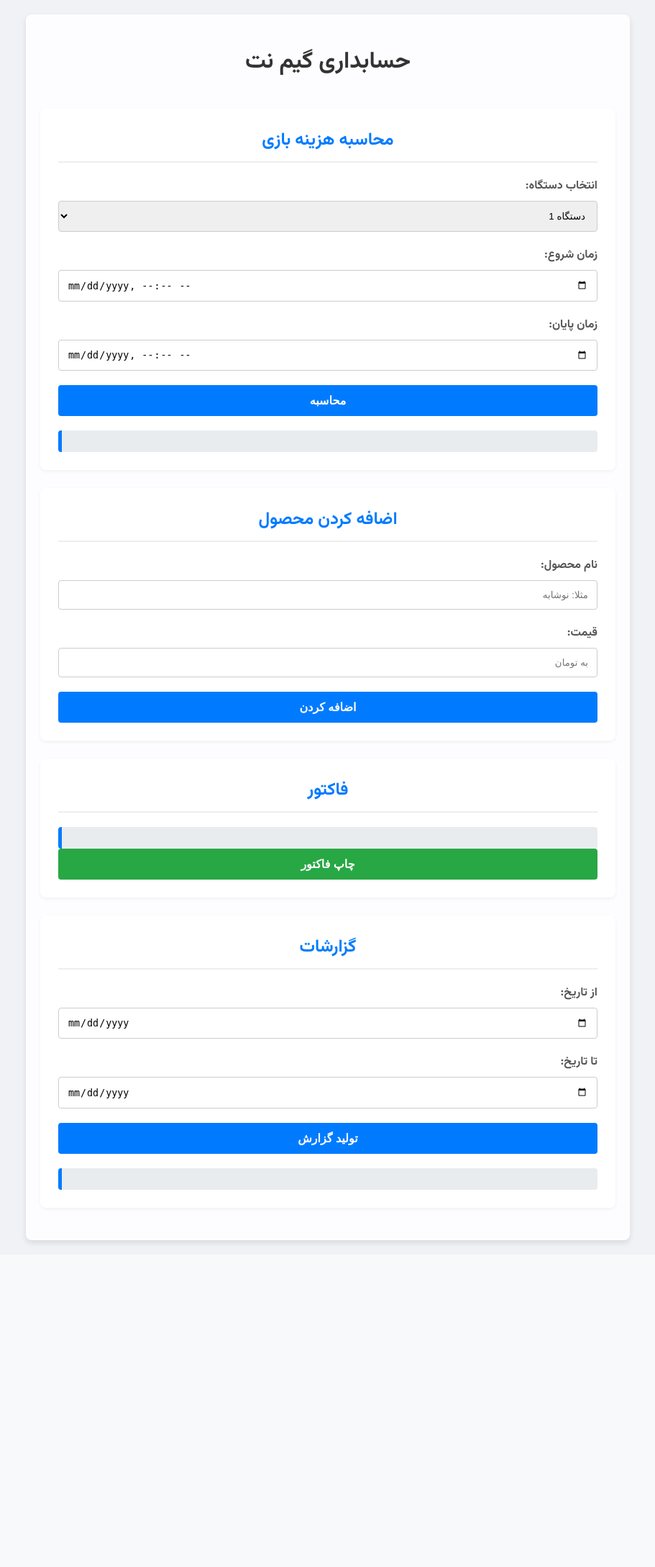
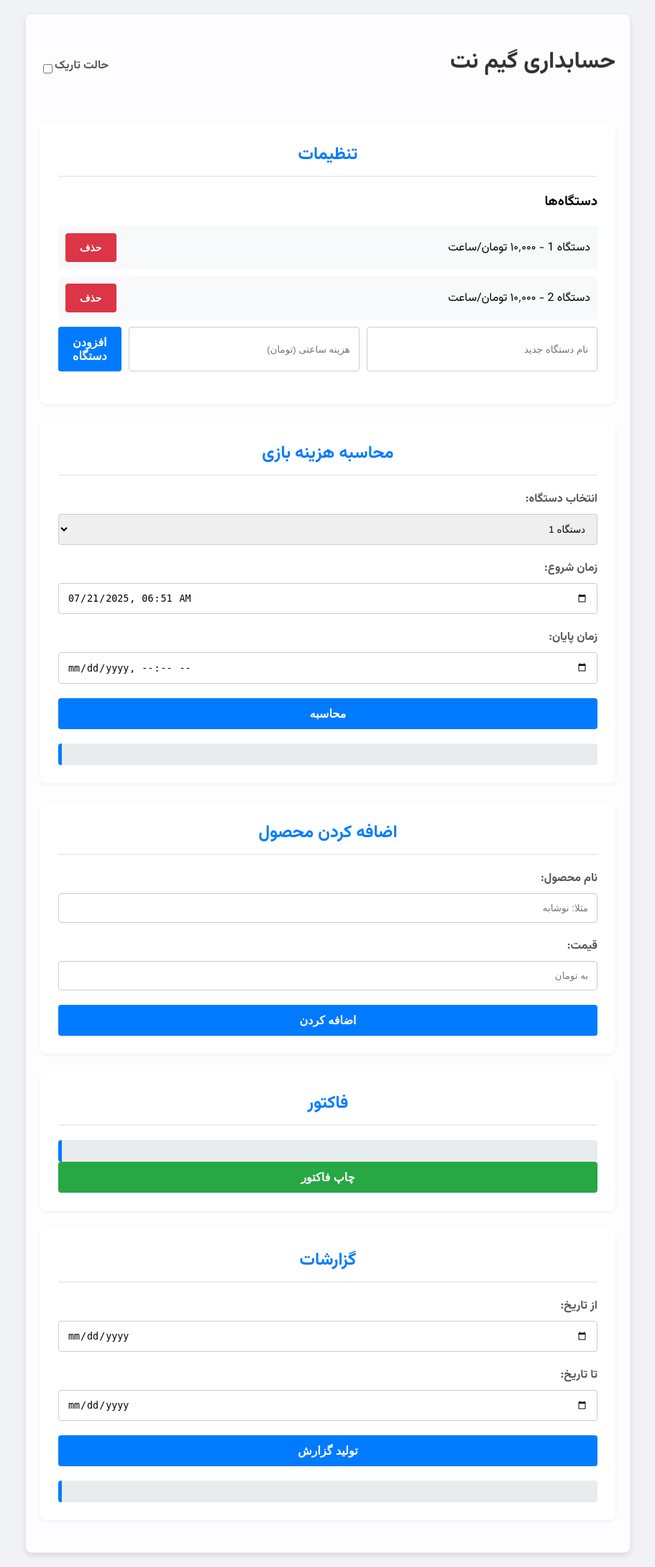
Before and after one commit to HakimAhmadiyan/sellsmanegment, a PHP site: page / in a window 1280 px wide. Shown: the whole page at 72% size, without its empty margins (184-1095 px from the left). Before the commit the page ends 1731 px from the top, so only its background shows below. Run offline with PHP 8.4, Linux system fonts and the light colour scheme.

Commit message:
I can add new features and enhancements to your game cafe accounting application. This update will include dynamic device management with custom rates, a dark mode theme, smart date/time handling, and various UI improvements.

```diff
--- a/index.html
+++ b/index.html
@@ -8,18 +8,32 @@
 </head>
 <body>
     <div id="app">
-        <h1>حسابداری گیم نت</h1>
+        <div class="header">
+            <h1>حسابداری گیم نت</h1>
+            <div class="theme-switcher">
+                <label for="theme-switch">حالت تاریک</label>
+                <input type="checkbox" id="theme-switch">
+            </div>
+        </div>
+
+        <div class="card">
+            <h2>تنظیمات</h2>
+            <div id="device-settings">
+                <h3>دستگاه‌ها</h3>
+                <div id="device-list"></div>
+                <div class="form-group">
+                    <input type="text" id="new-device-name" placeholder="نام دستگاه جدید">
+                    <input type="number" id="new-device-rate" placeholder="هزینه ساعتی (تومان)">
+                    <button id="add-device-btn">افزودن دستگاه</button>
+                </div>
+            </div>
+        </div>
 
         <div class="card">
             <h2>محاسبه هزینه بازی</h2>
             <div class="form-group">
                 <label for="device">انتخاب دستگاه:</label>
-                <select id="device">
-                    <option value="1">دستگاه 1</option>
-                    <option value="2">دستگاه 2</option>
-                    <option value="3">دستگاه 3</option>
-                    <option value="4">دستگاه 4</option>
-                </select>
+                <select id="device-select"></select>
             </div>
             <div class="form-group">
                 <label for="start-time">زمان شروع:</label>
--- a/script.js
+++ b/script.js
@@ -4,18 +4,76 @@ document.addEventListener('DOMContentLoaded', () => {
     const addProductBtn = document.getElementById('add-product-btn');
     const invoiceItemsUl = document.getElementById('invoice-items');
     const totalCostDiv = document.getElementById('total-cost');
+    const addDeviceBtn = document.getElementById('add-device-btn');
+    const deviceListDiv = document.getElementById('device-list');
+    const deviceSelect = document.getElementById('device-select');
 
-    const HOURLY_RATE = 10000; // Tomans per hour
+    let devices = JSON.parse(localStorage.getItem('devices')) || [
+        { name: 'دستگاه 1', rate: 10000 },
+        { name: 'دستگاه 2', rate: 10000 },
+    ];
     let totalCost = 0;
     let invoiceItems = [];
+
+    function saveDevices() {
+        localStorage.setItem('devices', JSON.stringify(devices));
+    }
+
+    function renderDevices() {
+        deviceListDiv.innerHTML = '';
+        deviceSelect.innerHTML = '';
+
+        devices.forEach((device, index) => {
+            // Populate device list for settings
+            const deviceEl = document.createElement('div');
+            deviceEl.className = 'device-item';
+            deviceEl.innerHTML = `
+                <span>${device.name} - ${device.rate.toLocaleString('fa-IR')} تومان/ساعت</span>
+                <button class="delete-device-btn" data-index="${index}">حذف</button>
+            `;
+            deviceListDiv.appendChild(deviceEl);
+
+            // Populate device dropdown for calculation
+            const option = document.createElement('option');
+            option.value = index;
+            option.textContent = device.name;
+            deviceSelect.appendChild(option);
+        });
+    }
+
+    addDeviceBtn.addEventListener('click', () => {
+        const name = document.getElementById('new-device-name').value;
+        const rate = parseFloat(document.getElementById('new-device-rate').value);
+
+        if (name && rate > 0) {
+            devices.push({ name, rate });
+            saveDevices();
+            renderDevices();
+            document.getElementById('new-device-name').value = '';
+            document.getElementById('new-device-rate').value = '';
+        } else {
+            alert('لطفا نام و هزینه ساعتی دستگاه را به درستی وارد کنید.');
+        }
+    });
+
+    deviceListDiv.addEventListener('click', (e) => {
+        if (e.target.classList.contains('delete-device-btn')) {
+            const index = e.target.dataset.index;
+            devices.splice(index, 1);
+            saveDevices();
+            renderDevices();
+        }
+    });
 
     calculateBtn.addEventListener('click', () => {
         const startTime = document.getElementById('start-time').value;
         const endTime = document.getElementById('end-time').value;
+        const deviceIndex = deviceSelect.value;
 
-        if (startTime && endTime) {
+        if (startTime && endTime && deviceIndex !== null) {
             const start = new Date(startTime);
             const end = new Date(endTime);
+            const device = devices[deviceIndex];
 
             if (start >= end) {
                 resultDiv.textContent = 'زمان پایان باید بعد از زمان شروع باشد.';
@@ -25,7 +83,7 @@ document.addEventListener('DOMContentLoaded', () => {
 
             const durationInMs = end - start;
             const durationInHours = durationInMs / (1000 * 60 * 60);
-            const cost = durationInHours * HOURLY_RATE;
+            const cost = durationInHours * device.rate;
 
             const hours = Math.floor(durationInHours);
             const durationInMinutes = Math.floor((durationInMs / (1000 * 60)) % 60);
@@ -37,15 +95,14 @@ document.addEventListener('DOMContentLoaded', () => {
             `;
             resultDiv.style.color = 'black';
 
-            // Add game cost to invoice
             const gameCostItem = {
-                name: `بازی دستگاه ${document.getElementById('device').value}`,
+                name: `بازی ${device.name}`,
                 price: cost
             };
             invoiceItems.push(gameCostItem);
             updateInvoice();
         } else {
-            resultDiv.textContent = 'لطفا هر دو زمان شروع و پایان را وارد کنید.';
+            resultDiv.textContent = 'لطفا زمان شروع، پایان و دستگاه را انتخاب کنید.';
             resultDiv.style.color = 'red';
         }
     });
@@ -116,4 +173,32 @@ document.addEventListener('DOMContentLoaded', () => {
 
         reportContentDiv.innerHTML = reportHTML;
     });
+
+    renderDevices();
+
+    const themeSwitch = document.getElementById('theme-switch');
+    themeSwitch.addEventListener('change', () => {
+        document.body.classList.toggle('dark-mode');
+        // Save theme preference
+        if (document.body.classList.contains('dark-mode')) {
+            localStorage.setItem('theme', 'dark');
+        } else {
+            localStorage.setItem('theme', 'light');
+        }
+    });
+
+    // Load theme preference
+    const savedTheme = localStorage.getItem('theme');
+    if (savedTheme === 'dark') {
+        document.body.classList.add('dark-mode');
+        themeSwitch.checked = true;
+    }
+
+    function setCurrentTime() {
+        const now = new Date();
+        now.setMinutes(now.getMinutes() - now.getTimezoneOffset());
+        document.getElementById('start-time').value = now.toISOString().slice(0,16);
+    }
+
+    setCurrentTime();
 });
--- a/style.css
+++ b/style.css
@@ -118,15 +118,113 @@ button:hover {
     background-color: #218838;
 }
 
+.header {
+    display: flex;
+    justify-content: space-between;
+    align-items: center;
+    margin-bottom: 20px;
+}
+
+.theme-switcher {
+    display: flex;
+    align-items: center;
+}
+
+.theme-switcher label {
+    margin-right: 10px;
+}
+
+/* Dark Mode Styles */
+body.dark-mode {
+    background-color: #121212;
+    color: #e0e0e0;
+}
+
+body.dark-mode #app {
+    background: #1e1e1e;
+}
+
+body.dark-mode .card {
+    background: #2c2c2c;
+    box-shadow: 0 2px 5px rgba(255,255,255,0.05);
+}
+
+body.dark-mode h1, body.dark-mode h2 {
+    color: #e0e0e0;
+}
+
+body.dark-mode h2 {
+    border-bottom-color: #444;
+    color: #009bff;
+}
+
+body.dark-mode label {
+    color: #bbb;
+}
+
+body.dark-mode input, body.dark-mode select {
+    background-color: #333;
+    color: #e0e0e0;
+    border-color: #555;
+}
+
+body.dark-mode input:focus, body.dark-mode select:focus {
+    border-color: #009bff;
+}
+
+body.dark-mode #result, body.dark-mode #total-cost, body.dark-mode #report-content {
+    background-color: #333;
+    border-left-color: #009bff;
+}
+
+body.dark-mode #invoice-items li {
+    border-bottom-color: #444;
+}
+
+#device-settings .form-group {
+    display: flex;
+    gap: 10px;
+}
+
+#device-settings button {
+    width: auto;
+    padding: 12px 20px;
+}
+
+.device-item {
+    display: flex;
+    justify-content: space-between;
+    align-items: center;
+    padding: 10px;
+    border-radius: 4px;
+    background-color: #f8f9fa;
+    margin-bottom: 10px;
+}
+
+body.dark-mode .device-item {
+    background-color: #333;
+}
+
+.delete-device-btn {
+    background-color: #dc3545;
+    padding: 5px 10px;
+    font-size: 14px;
+}
+
+.delete-device-btn:hover {
+    background-color: #c82333;
+}
+
 @media print {
-    body {
+    body, body.dark-mode {
         background-color: #fff;
+        color: #000;
     }
     #app {
         box-shadow: none;
         padding: 0;
     }
-    .card:not(:nth-of-type(3)), button {
+    .card:not(:nth-of-type(3)), button, .header {
         display: none;
     }
     .card:nth-of-type(3) {
```
